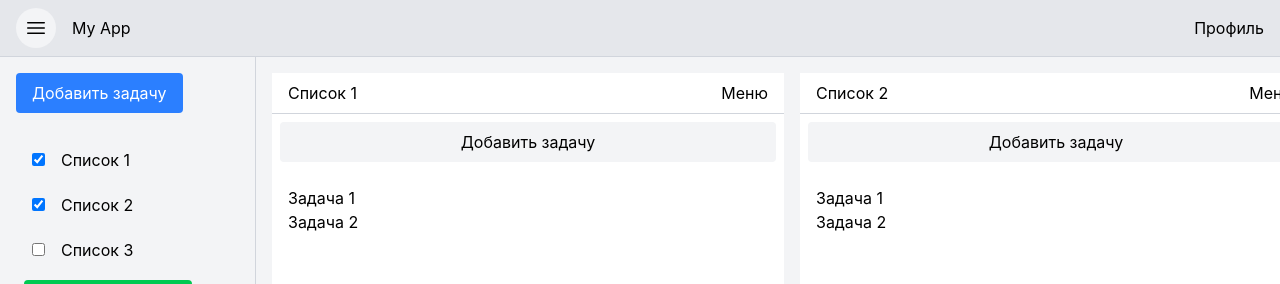
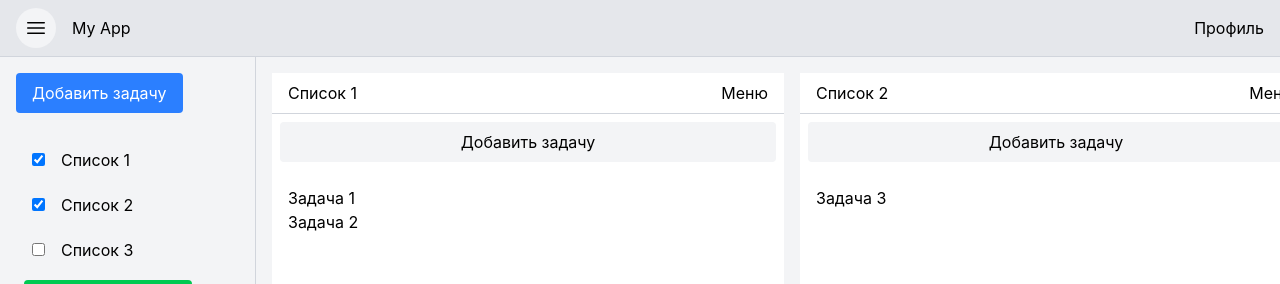
Before and after one commit to Laos22/tasks-clone, a React (Vite) app: page / in a window 1280 px wide. Shown: the top 284 px of the page. Built offline with nearby package versions, Linux system fonts and the light colour scheme.

Commit message:
feat: добавить отображение задач в компоненте MainContent

```diff
--- a/src/components/MainContent.jsx
+++ b/src/components/MainContent.jsx
@@ -4,6 +4,7 @@ import { selectLists } from "../store/listsSlice";
 
 const MainContent = () => {
   const lists = useSelector(selectLists);
+  const tasks = useSelector(state => state.tasks);
 
   return (
     <main className="flex-1 p-4 overflow-x-auto flex items-center gap-4 ">
@@ -19,8 +20,9 @@ const MainContent = () => {
                 </button>
                 <div className="p-4 overflow-y-auto">
                     <ul>
-                        <li>Задача 1</li>
-                        <li>Задача 2</li>
+                        {tasks[0].tasks.filter(task => task.listID === list.id).map(task => (
+                            <li key={task.id}>{task.name}</li>
+                        ))}
                     </ul>
                 </div>
             </div>
--- a/src/store/tasksSlice.js
+++ b/src/store/tasksSlice.js
@@ -1,6 +1,6 @@
 import { createSlice } from "@reduxjs/toolkit";
 
-const initialState = [{tasks: [{id: 1, listID: 1, name: "Задача 1"}, {id: 2, listID: 1, name: "Задача 2"}, {id: 3, listID: 1, name: "Задача 3"}]}];
+const initialState = [{tasks: [{id: 1, listID: 1, name: "Задача 1"}, {id: 2, listID: 1, name: "Задача 2"}, {id: 3, listID: 2, name: "Задача 3"}]}];
 
 const tasksSlice = createSlice({
     name: 'tasks',
```
